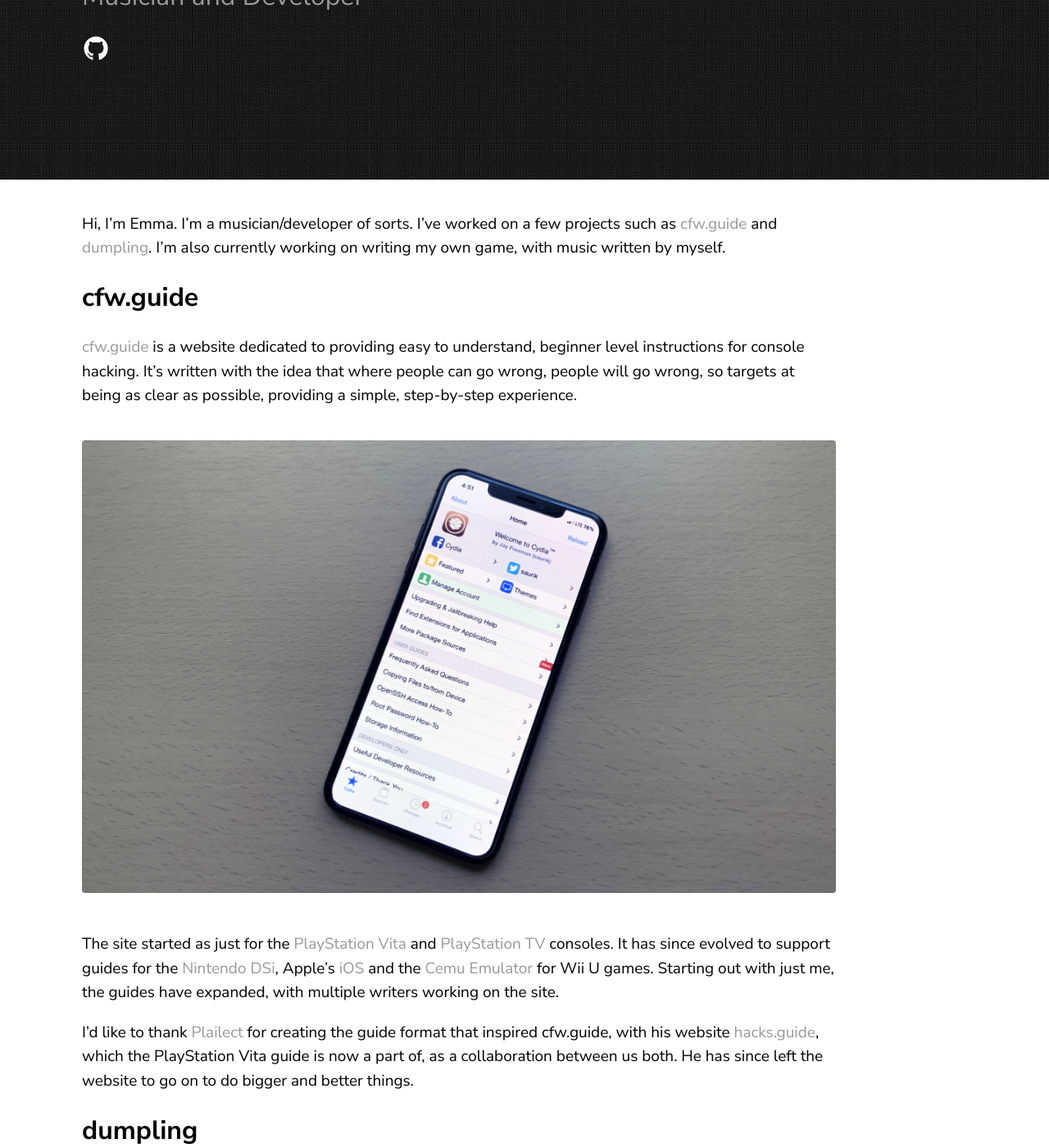
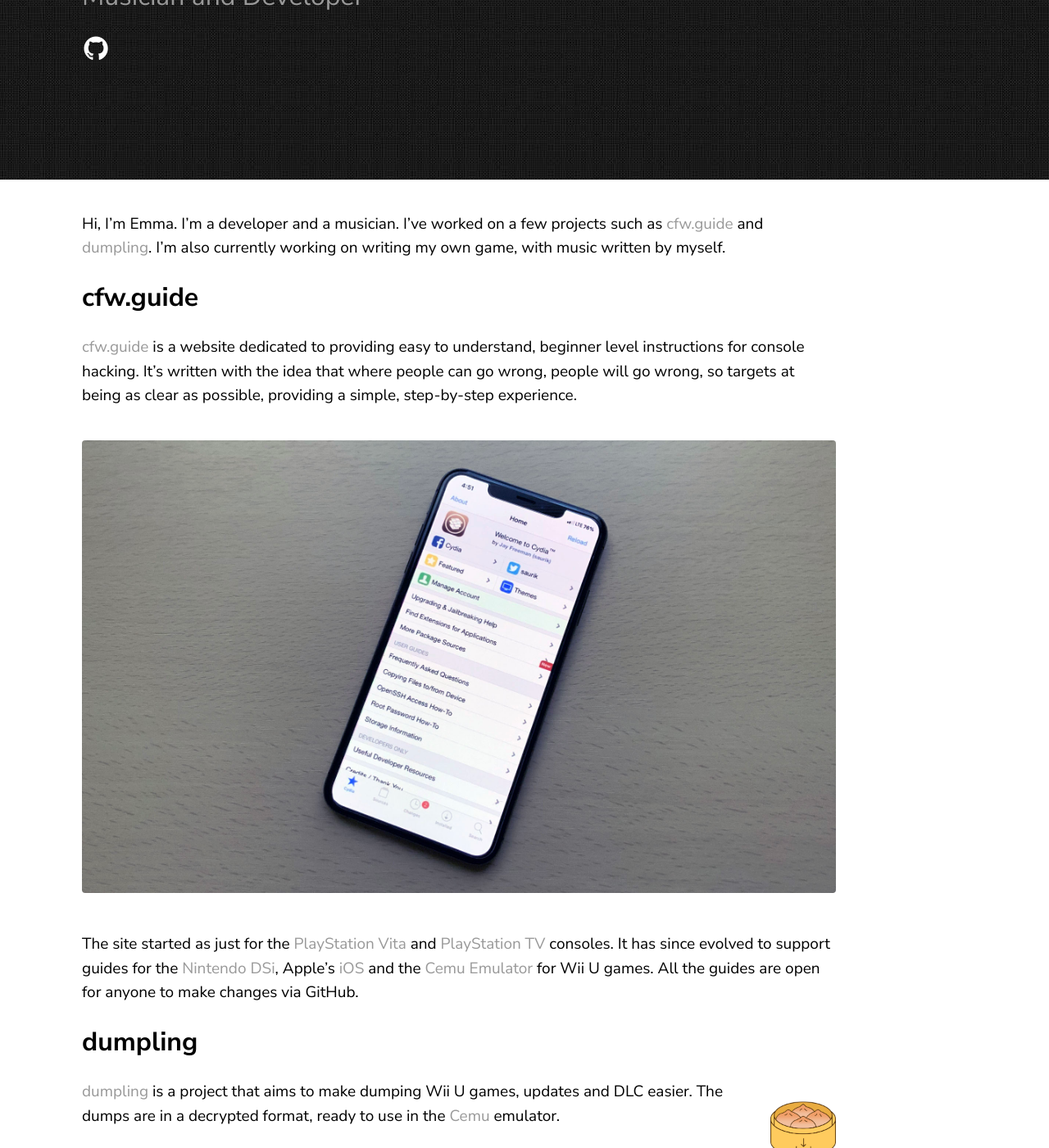
Before and after one commit to emiyl/emiyl.com, a Jekyll site: the page built from index.md, in a window 1280 px wide and 1400 px high, scrolled down 206 px. Shown: the whole window at 82% size. Built offline with Jekyll 4.4.1, drawn with Linux system fonts in a browser that asks for light colours.

Commit message:
Update index.md

```diff
--- a/index.md
+++ b/index.md
@@ -2,7 +2,7 @@
 layout: page
 ---
 
-Hi, I'm Emma. I'm a musician/developer of sorts. I've worked on a few projects such as [cfw.guide](https://cfw.guide/) and [dumpling](https://github.com/emiyl/dumpling). I'm also currently working on writing my own game, with music written by myself.
+Hi, I'm Emma. I'm a developer and a musician. I've worked on a few projects such as [cfw.guide](https://cfw.guide/) and [dumpling](https://github.com/emiyl/dumpling). I'm also currently working on writing my own game, with music written by myself.
 
 ## cfw.guide
 
@@ -10,9 +10,7 @@
 
 <img src="/assets/images/cydia_picture.jpg" alt="Picture of a Jailbroken iPhone">
 
-The site started as just for the [PlayStation Vita](https://vita.hacks.guide) and [PlayStation TV](https://vita.hacks.guide) consoles. It has since evolved to support guides for the [Nintendo DSi](https://dsi.cfw.guide/), Apple's [iOS](https://ios.cfw.guide/) and the [Cemu Emulator](https://cemu.cfw.guide/) for Wii U games. Starting out with just me, the guides have expanded, with multiple writers working on the site.
-
-I'd like to thank [Plailect](https://github.com/Plailect) for creating the guide format that inspired cfw.guide, with his website [hacks.guide](https://hacks.guide/), which the PlayStation Vita guide is now a part of, as a collaboration between us both. He has since left the website to go on to do bigger and better things.
+The site started as just for the [PlayStation Vita](https://vita.hacks.guide) and [PlayStation TV](https://vita.hacks.guide) consoles. It has since evolved to support guides for the [Nintendo DSi](https://dsi.cfw.guide/), Apple's [iOS](https://ios.cfw.guide/) and the [Cemu Emulator](https://cemu.cfw.guide/) for Wii U games. All the guides are open for anyone to make changes via GitHub.
 
 ## dumpling
 
```
